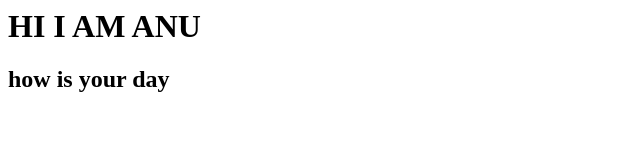
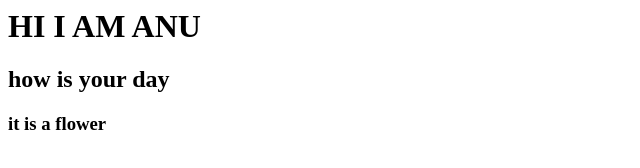
Before and after one commit to ANULOKI/anupriya, a plain HTML site: page index.html in a window 1280 px wide. Shown: the whole page, without its empty margins (0-640 px from the left). Drawn offline with Linux system fonts and the light colour scheme.

Commit message:
html-app

```diff
--- a/index.html
+++ b/index.html
@@ -1,4 +1,5 @@
 <html>
 	<h1>HI I AM ANU</h1>
 	<h2>how is your day</h2>
+	<h3> it is a flower </h3>
 </html>
```
